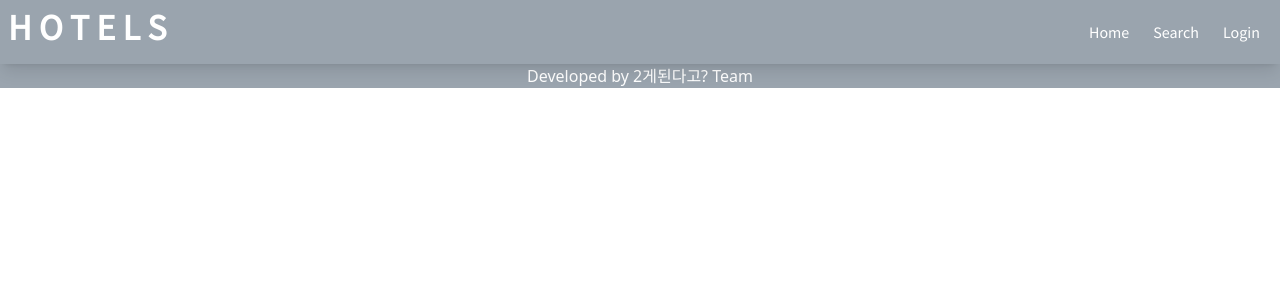
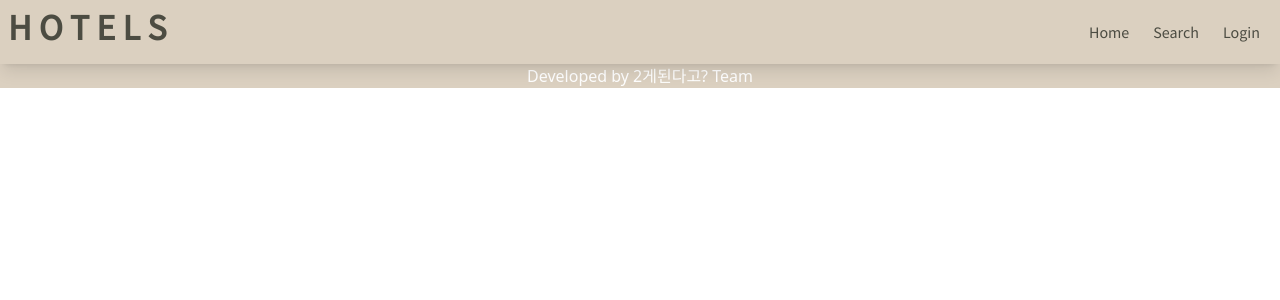
Before and after one commit to sugenius77/Elice-AI-Project--, a React (Create React App) app in the folder front/: page /likes in a window 1280 px wide. Shown: the top 300 px of the page. Built offline with nearby package versions, Linux system fonts and the light colour scheme; a web font is replaced by a local one.

Commit message:
[#45] feat : 전체적인 컬러 변경

```diff
--- a/front/package.json
+++ b/front/package.json
@@ -10,9 +10,11 @@
         "@testing-library/user-event": "^13.5.0",
         "aos": "^2.3.4",
         "axios": "^0.26.0",
+        "daisyui": "^2.2.2",
         "pakage.json": "^1.0.0",
         "prop-types": "^15.8.1",
         "react": "^17.0.2",
+        "react-background-video-player": "^1.1.8",
         "react-dom": "^17.0.2",
         "react-loader-spinner": "^5.1.4",
         "react-router-dom": "^5.3.0",
--- a/front/src/App.js
+++ b/front/src/App.js
@@ -28,7 +28,7 @@ function App() {
                 handleUserInfoChange(res);
                 window.history.replaceState({}, null, "/");
                 await axios.post(
-                    `${process.env.REACT_APP_API}/user_info/info`,
+                    `${process.env.REACT_APP_API}/user_info/info`, // 'http://111.67.218.42:1234'
                     { name: res.name, email: res.email },
                     {
                         headers: {
--- a/front/src/action/HotelSearch.js
+++ b/front/src/action/HotelSearch.js
@@ -2,7 +2,7 @@ import axios from "axios";
 
 export const hotelSearch = async (searchData, locals) =>
     await axios.get(
-        `${process.env.REACT_APP_API}/hotel/recommendHotelList?region=${locals}&search=${searchData.search}`
+        `${process.env.REACT_APP_API}/hotel/recommend-hotel-list?region=${locals}&search=${searchData.search}`
     );
 
 export const hotelDetail = async (_id) =>
--- a/front/src/components/Header.js
+++ b/front/src/components/Header.js
@@ -1,5 +1,5 @@
 import React, { useState } from "react";
-import { Link } from "react-router-dom";
+import { Link, useLocation } from "react-router-dom";
 import { Link as SLink } from "react-scroll";
 import { useRecoilState } from "recoil";
 import { userInfoState } from "state/atom";
@@ -22,6 +22,10 @@ const menuItems = [
 ];
 
 const Header = () => {
+    const location = useLocation();
+    const pathname = location.pathname.slice(0, 6);
+    console.log("pathname is header", pathname);
+
     const [userInfo, setUserInfo] = useRecoilState(userInfoState);
     const [showMenu, setShowMenu] = useState(false);
     const handleMenuToggle = () => {
@@ -32,27 +36,39 @@ const Header = () => {
     };
 
     return (
-        <div className="font-doogle text-white fixed top-0 left-0 right-0 w-full z-50">
+        <div className="font-doogle text-headerColor fixed top-0 left-0 right-0 w-full z-50">
             <div
                 className={`flex justify-between bg-theme items-center p-2 shadow-lg `}
             >
                 <div className="flex justify-between w-full">
+                    {pathname !== "/hotel" ? (
+                        <SLink
+                            to="1"
+                            spy={true}
+                            smooth={true}
+                            key="1"
+                            className="text-4xl font-semibold font-doogle mb-2 cursor-pointer"
+                        >
+                            H O T E L S
+                        </SLink>
+                    ) : (
                         <Link
                             to="/"
                             className="text-4xl font-semibold font-doogle mb-2"
                         >
                             H O T E L S
                         </Link>
+                    )}
                 </div>
                 <div className="flex items-center">
                     {userInfo.name ? (
                         <>
-                            <li className="list-none mx-2 p-1 cursor-pointer">
+                            <li className="list-none mx-2 p-1 cursor-pointer font-doogle hover:scale-105 duration-150">
                                 <SLink to="1" spy={true} smooth={true} key="1">
                                     Home
                                 </SLink>
                             </li>
-                            <li className="list-none mx-2 p-1 cursor-pointer">
+                            <li className="list-none mx-2 p-1 cursor-pointer font-reviewsFont hover:scale-105 duration-150">
                                 <SLink to="2" spy={true} smooth={true} key="2">
                                     Search
                                 </SLink>
@@ -87,7 +103,7 @@ const Header = () => {
                                                     </div>
                                                 </div>
                                                 <a
-                                                    className="flex items-center px-3 py-3 cursor-pointer hover:bg-gray-600 font-light text-sm focus:outline-none"
+                                                    className="flex items-center px-3 py-3 cursor-pointer hover:bg-gray-600 hover:text-white font-light text-sm focus:outline-none"
                                                     href="/likes"
                                                 >
                                                     <div className="mr-2">
@@ -107,7 +123,7 @@ const Header = () => {
                                                     My Favorite
                                                 </a>
                                                 <div
-                                                    className="flex items-center px-3 py-3 cursor-pointer hover:bg-gray-600 font-light text-sm focus:outline-none"
+                                                    className="flex items-center px-3 py-3 cursor-pointer hover:bg-gray-600 hover:text-white font-light text-sm focus:outline-none"
                                                     onClick={() => {
                                                         setUserInfo({});
                                                         localStorage.clear();
@@ -143,7 +159,7 @@ const Header = () => {
                             if (item.index === 3) {
                                 return (
                                     <li
-                                        className="list-none mx-2 p-1 cursor-pointer"
+                                        className="list-none mx-2 p-1 cursor-pointer hover:scale-105 duration-150"
                                         onClick={() =>
                                             (window.location.href =
                                                 "https://accounts.google.com/o/oauth2/v2/auth?" +
@@ -154,8 +170,6 @@ const Header = () => {
                                                 "&redirect_uri=http://localhost:3000/&" +
                                                 "scope=https://www.googleapis.com/auth/userinfo.email https://www.googleapis.com/auth/userinfo.profile")
                                         }
-                                        target="_blank"
-                                        rel="noopener noreferrer"
                                     >
                                         {item.title}
                                     </li>
@@ -176,16 +190,18 @@ const Header = () => {
                                 />
                             </svg>;
                             return (
-                                <li className="list-none mx-2 p-1">
+                                <li className="list-none mx-2 p-1 hover:scale-105 duration-150">
+                                    {pathname !== "/hotel" ? (
                                         <SLink
                                             to={item.index}
                                             spy={true}
                                             smooth={true}
                                             key={item.index}
-                                        className="cursor-pointer"
+                                            className="cursor-pointer "
                                         >
                                             {item.title}
                                         </SLink>
+                                    ) : null}
                                 </li>
                             );
                         })
--- a/front/src/components/Layout.js
+++ b/front/src/components/Layout.js
@@ -4,7 +4,7 @@ import Footer from "components/Footer";
 const Layout = ({ children, id }) => {
     return (
         <div id={id}>
-            <div className="content overflow-x-hidden font-doogle">
+            <div className="content overflow-x-hidden font-doogle bg-primary">
                 {children}
             </div>
             <Footer />
--- a/front/src/components/Result.js
+++ b/front/src/components/Result.js
@@ -86,7 +86,9 @@ const Result = () => {
         return (
             <div className="mt-5">
                 <Loading />
-                <p className="text-2xl text-center">호텔찾는중.</p>
+                <p className="text-2xl text-center font-reviewsFont">
+                    Loading...
+                </p>
             </div>
         );
     return (
--- a/front/tailwind.config.js
+++ b/front/tailwind.config.js
@@ -3,15 +3,16 @@ module.exports = {
     theme: {
         extend: {
             colors: {
-                theme: "#9AA4AE",
-                primary: "#2980b9",
-                sub: "#e5e5e5",
-                point: "#fca311",
-                point2: "#14213d",
+                theme: "#DBD0C0",
+                primary: "#FAEEE0",
+                sub: "#F9E4C8",
+                point: "#F9CF93",
+                point2: "#FF3F38",
                 fontcolor: "#32292F",
+                headerColor: "#4C4C42",
             },
             backgroundImage: {
-                hero: "url('https://images.unsplash.com/photo-1505228395891-9a51e7e86bf6?ixlib=rb-1.2.1&ixid=MnwxMjA3fDB8MHxwaG90by1wYWdlfHx8fGVufDB8fHx8&auto=format&fit=crop&w=1033&q=80')",
+                hero: "url('https://images.unsplash.com/photo-1566702580807-95611c919b47?ixlib=rb-1.2.1&ixid=MnwxMjA3fDB8MHxwaG90by1wYWdlfHx8fGVufDB8fHx8&auto=format&fit=crop&w=1031&q=80')",
             },
             fontFamily: {
                 doogle: ["Source Sans Pro", "sans-serif"],
@@ -39,5 +40,6 @@ module.exports = {
     plugins: [
         require("@tailwindcss/forms"),
         require("@tailwindcss/typography"),
+        require("daisyui"),
     ],
 };
```
Also changed, not shown: front/src/components/SearchBox.js (+3 -7 lines), front/src/components/cards/HotelCard.js (+33 -18 lines), front/src/pages/Detail.js (+31 -2 lines), 2 other files (tests, documents, lock files or other folders). Lines whose indentation alone changed are shown as unchanged.
